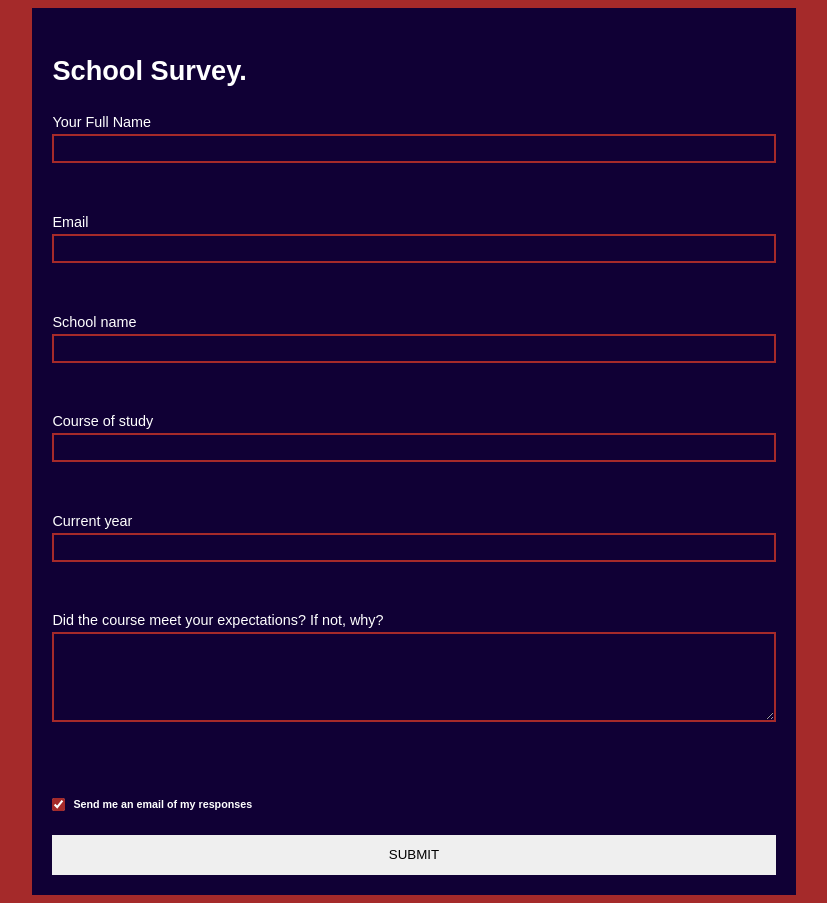
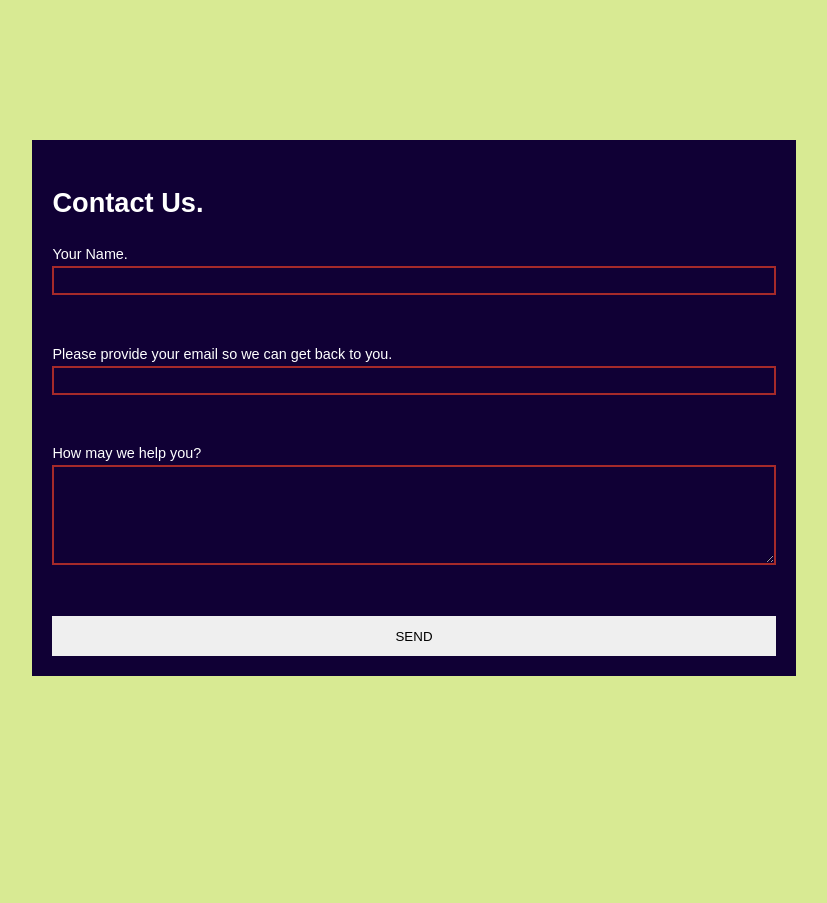
Before and after one commit to francisA88/Contact-page, a Flask app: page / in a window 1280 px wide. Shown: the whole page, without its empty margins (222-1049 px from the left). After the commit the page ends 676 px from the top, so only its background shows below. Run offline with Flask 3, Linux system fonts and the light colour scheme.

Commit message:
Huge changes made

```diff
--- a/app.py
+++ b/app.py
@@ -1,4 +1,5 @@
 import sys
+import os
 
 from flask import Flask, render_template, request
 from flask_mail import Mail, Message
@@ -13,38 +14,19 @@ mail = Mail(app)
 
 @app.route('/', methods=['GET', 'POST'])
 def main():
-	questions = {
-		'Q1':'School name',
-		'Q2': 'Course of study',
-		'Q3': 'Current year',
-		'Q4': 'Did the course meet your expectations? If not, why?'
-	}
 	if request.method == 'POST':
-		try:
-			vals = request.values
-			name = vals.get('name')
-			email = vals.get('email')
-			response = \
-			f'''Thank you for taking this survey, {name}!
+		values = request.values
+		message = Message(
+			"E-mail from {values.get('name')}",
+			sender = mail_config.get('MAIL_USERNAME'),
+			recipients = [os.getenv("RECIPIENT_EMAIL")]
+		)
+		message.body = f'''
+			{values.get('message')}
 
-			Below are the details of your response:
+			My email address: {values.get('email')}.
+
+			{values.get('name')}.
 			'''
-			for Q in questions:
-				ques = questions[Q]
-				ans = vals.get(Q)
-				response += f'{ques}: {ans}\n'
-			mail_response = Message(
-				'School Survey Feedback',
-				sender = mail_config.get('MAIL_USERNAME'),
-				recipients = [email]
-			)
-			if vals.get('check') == 'on':
-				mail_response.body = response
-				mail.send(mail_response)
-
-			return "200"
-		except Exception as e:
-			print(e)
-			return "500"
-
+		mail.send(message)
 	return render_template('form.html')
--- a/credentials.json
+++ /dev/null
@@ -1 +0,0 @@
-{"installed":{"client_id":"779441485430-p21dvjgef616jjfjsgkflv0q1ke3pm3g.apps.googleusercontent.com","project_id":"emailapp-402019","auth_uri":"https://accounts.google.com/o/oauth2/auth","token_uri":"https://oauth2.googleapis.com/token","auth_provider_x509_cert_url":"https://www.googleapis.com/oauth2/v1/certs","client_secret":"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","redirect_uris":["http://localhost"]}}
--- a/mail_config.py
+++ b/mail_config.py
@@ -2,7 +2,7 @@ import os
 
 
 mail_config = {
-	'MAIL_SERVER': 'smtp.mail.yahoo.com',
+	'MAIL_SERVER': 'smtp-relay.brevo.com',
 	'MAIL_PORT': 587,
 	'MAIL_USERNAME': 'dummy42113@gmail.com',
 	'MAIL_PASSWORD': os.environ.get('MAIL_PASSWORD'),
--- a/static/css/style.css
+++ b/static/css/style.css
@@ -9,8 +9,7 @@ body{
     display: flex;
     align-items: center;
     justify-content: center;
-    background-color: #acd419;
-    background-color: brown;
+    background-color: #acd41977;
     color: white;
     font-family: sans-serif;
     min-height: 100vh;
@@ -66,14 +65,9 @@ label{
     outline: solid 2px rgba(165, 42, 42, 10);
 }
 
-textarea{ min-height: 90px; }
+textarea{ min-height: 100px; }
 
-span.check{
-    display: flex;
-    flex-wrap: nowrap;
-    align-items: center;
-}
-input[type=checkbox]{ accent-color: brown; }
+
 input[type=submit]{
     height: 40px;
     border: none;
--- a/templates/form.html
+++ b/templates/form.html
@@ -6,33 +6,17 @@
     </head>
     <body>
         <div class="container">
-            <h3 class="title">School Survey.</h3>
+            <h3 class="title">Contact Us.</h3>
             <form action="/" class="form" method="POST">
-                <label for="name">Your Full Name</label>
+                <label for="name">Your Name.</label>
                 <input type="text" class="input" id="name" name="name" required>
-                <label for="email">Email</label>
+                <label for="email">Please provide your email so we can get back to you.</label>
                 <input type="email" class="input" id="email" name="email" required>
-                <!--Q/A-->
-                <label for="Q1">School name</label>
-                <input id="Q1" name="Q1" class="input" required>
 
-                <!--Q2-->
-                <label for="Q2">Course of study</label>
-                <input id="Q2" name="Q2" class="input" required>
+                <label for="message">How may we help you?</label>
+                <textarea id="message" name="message" required></textarea>
 
-                <!--Q3-->
-                <label for="Q3">Current year</label>
-                <input type="number" id="Q3" name="Q3" class="input" required>
-
-                <!--Q4-->
-                <label for="Q4">Did the course meet your expectations? If not, why?</label>
-                <textarea id="Q4" name="Q4" required></textarea>
-
-                <span class="check">
-                    <input type="checkbox" name="check" checked="checked">
-                    <h6>Send me an email of my responses</h6>
-                </span>
-                <input type="submit" value="SUBMIT">
+                <input type="submit" value="SEND">
             </form>
         </div>
     </body>
```
Also changed, not shown: mail.py (deleted, +0 -56 lines).
